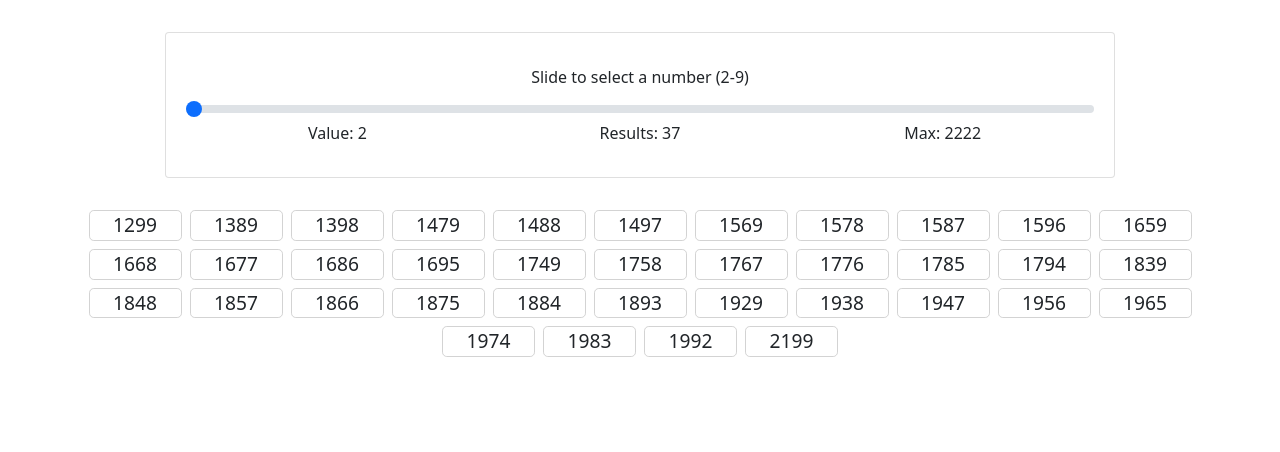
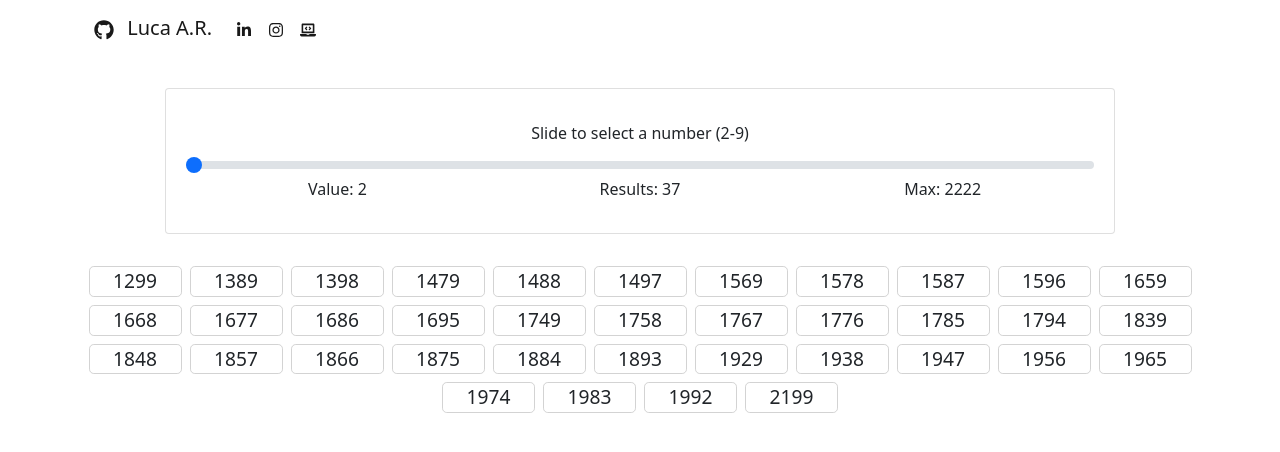
Before and after one commit to lucarampi/sum-21-challenge, a Next.js app: page / in a window 1280 px wide. Shown: the top 452 px of the page. Built offline with nearby package versions, Linux system fonts and the light colour scheme.

Commit message:
add header

```diff
--- /dev/null
+++ b/components/HeaderBootstrap/index.tsx
@@ -0,0 +1,28 @@
+import { FaGithub, FaInstagram, FaLaptopCode, FaLinkedinIn } from "react-icons/fa";
+
+export default function HeaderBootstrap() {
+return (
+    <nav className="navbar navbar-expand-lg navbar-light">
+  <div className="container-fluid">
+    <a className="navbar-brand" href="https://github.com/lucarampi/sum-21-challenge"><span className="me-2"><FaGithub/></span> Luca A.R.</a>
+    <button className="navbar-toggler" type="button" data-bs-toggle="collapse" data-bs-target="#navbarNav" aria-controls="navbarNav" aria-expanded="false" aria-label="Toggle navigation">
+      <span className="navbar-toggler-icon"></span>
+    </button>
+    <div className="collapse navbar-collapse" id="navbarNav">
+      <ul className="navbar-nav">
+        <li className="nav-item">
+          <a className="nav-link active" aria-current="page" href="https://www.linkedin.com/in/lucarampi/"><FaLinkedinIn/></a>
+        </li>
+        <li className="nav-item">
+          <a className="nav-link active" aria-current="page" href="https://www.instagram.com/luca_rampi/"><FaInstagram/></a>
+        </li>
+        <li className="nav-item">
+          <a className="nav-link active" aria-current="page" href="https://drive.google.com/file/d/1_P6PPjlM0DLPS7r1h29P3AG8qdHWtyE3/view?usp=sharing"><FaLaptopCode/></a>
+        </li>
+
+      </ul>
+    </div>
+  </div>
+</nav>
+    )
+}
--- a/package.json
+++ b/package.json
@@ -9,11 +9,13 @@
     "lint": "next lint"
   },
   "dependencies": {
+    "@types/react-icons": "^3.0.0",
     "@types/sass": "^1.43.1",
     "bootstrap": "^5.1.3",
     "next": "12.1.0",
     "react": "17.0.2",
     "react-dom": "17.0.2",
+    "react-icons": "^4.3.1",
     "sass": "^1.49.9"
   },
   "devDependencies": {
--- a/pages/index.tsx
+++ b/pages/index.tsx
@@ -1,5 +1,8 @@
 import { useEffect, useState } from "react";
 import Items from "../components/Items";
+//import github icon from react-icons
+import { FaGithub, FaLinkedin } from "react-icons/fa";
+import HeaderBootstrap from "../components/HeaderBootstrap";
 
 export default function Home() {
   const LENGTH = 4;
@@ -40,7 +43,8 @@ export default function Home() {
 
   return (
     <section className="container overflow-hidden mb-4">
-      <div className="row align-items-center justify-content-center mt-4">
+      <HeaderBootstrap/>
+      <main className="row align-items-center justify-content-center mt-4">
         <section className="card mt-2 p-3 col-10 text-center">
           <div className="card-body row">
             <label className="form-label">Slide to select a number (2-9)</label>
@@ -59,15 +63,12 @@ export default function Home() {
           </div>
         </section>
 
-
         <section className="row mt-4 gy-2 align-items-center text-center justify-content-center">
           {items.map((value) => (
             <Items key={value} value={value} />
           ))}
         </section>
-
-
-      </div>
+      </main>
     </section>
   );
 }
```
Also changed, not shown: 1 other file (tests, documents, lock files or other folders). Lines whose indentation alone changed are shown as unchanged.
